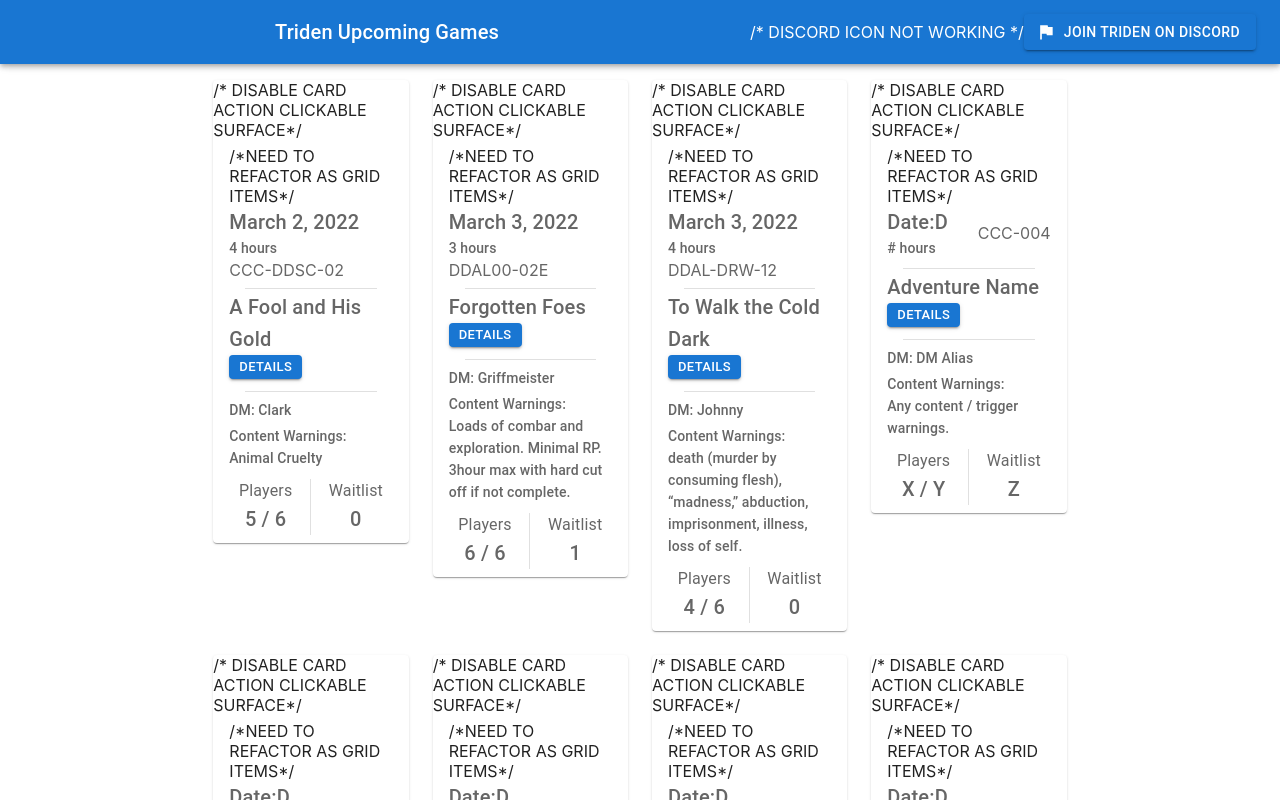
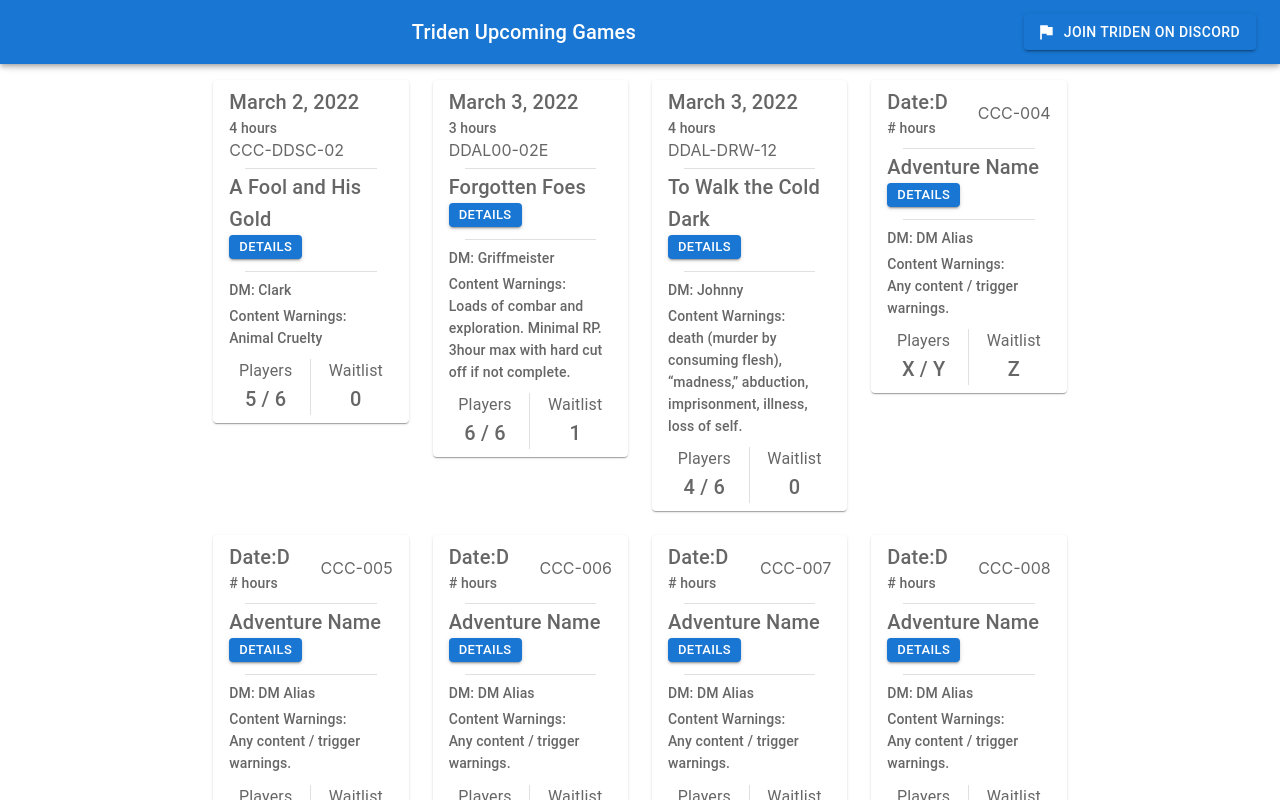
Before and after one commit to MykeMyke/TridenGamesWebsite, a React (Create React App) app in the folder webcalendar/: page / in a window 1280 px wide. Shown: the top 800 px of the page. Built offline with nearby package versions, Linux system fonts and the light colour scheme.

Commit message:
Adding Popovers

```diff
--- /dev/null
+++ b/webcalendar/src/FullDescPopover.jsx
@@ -0,0 +1,49 @@
+import * as React from "react";
+import Popover from "@mui/material/Popover";
+import Typography from "@mui/material/Typography";
+import Button from "@mui/material/Button";
+import Game from "./calendarCard";
+
+export default function FullDescPopover() {
+  const [anchorEl, setAnchorEl] = React.useState(null);
+
+  const handleClick = (event) => {
+    setAnchorEl(event.currentTarget);
+  };
+
+  const handleClose = () => {
+    setAnchorEl(null);
+  };
+
+  const open = Boolean(anchorEl);
+  const id = open ? "simple-popover" : undefined;
+
+  return (
+    <div>
+      <Button
+        aria-describedby={id}
+        variant="contained"
+        onClick={handleClick}
+        size="small"
+        sx={{ pt: 0.2, pb: 0, mb: 1.5 }}
+      >
+        Details
+      </Button>
+      <Popover
+        id={id}
+        open={open}
+        anchorEl={anchorEl}
+        onClose={handleClose}
+        anchorOrigin={{
+          vertical: "bottom",
+          horizontal: "left",
+        }}
+      >
+        <Typography variant="body2" sx={{ p: 1 }}>
+          Adventure Summary:
+          {/* NEED TO READ MAPPED GAME.DESCRIPTIONFULL HERE */}
+        </Typography>
+      </Popover>
+    </div>
+  );
+}
--- a/webcalendar/src/calendarCard.jsx
+++ b/webcalendar/src/calendarCard.jsx
@@ -1,15 +1,13 @@
 import * as React from "react";
 import PropTypes from "prop-types";
-import { Box, ThemeProvider, typography } from "@mui/system";
+import { Box, typography } from "@mui/system";
 import Card from "@mui/material/Card";
 import CardContent from "@mui/material/CardContent";
-import CardHeader from "@mui/material/CardHeader";
-import Popover from "@mui/material/Popover";
 import Typography from "@mui/material/Typography";
-import Button from "@mui/material/Button";
-import { CardActionArea, CardActions } from "@mui/material";
+import { CardActions } from "@mui/material";
 import Grid from "@mui/material/Grid";
 import Divider from "@mui/material/Divider";
+import FullDescPopover from "./FullDescPopover";
 
 const Game = (props) => {
   const {
@@ -27,14 +25,6 @@ const Game = (props) => {
   } = props;
   return (
     <Card sx={{ maxWidth: 450 }}>
-      /* DISABLE CARD ACTION CLICKABLE SURFACE*/
-      {/* <CardActionArea> */}
-      {/* <CardMedia
-          component="img"
-          height="140"
-          image="/static/images/cards/contemplative-reptile.jpg"
-          alt="green iguana"
-        /> */}
       <CardContent sx={{ pt: 0.75, pb: 0.2, "&:last-child": { pb: 0 } }}>
         <Grid
           container
@@ -42,7 +32,7 @@ const Game = (props) => {
           justifyContent="space-between"
           alignItems="center"
         >
-          /*NEED TO REFACTOR AS GRID ITEMS*/
+          {/* NEED TO REFACTOR AS GRID ITEMS */}
           <Box>
             <Typography variant="h6" color="text.secondary" marginRight={3}>
               {Date}
@@ -66,13 +56,7 @@ const Game = (props) => {
         <Typography variant="h6" color="text.secondary" sx={{ pt: 0.2 }}>
           {AdvName}
         </Typography>
-        <Button
-          variant="contained"
-          size="small"
-          sx={{ pt: 0.2, pb: 0, mb: 1.5 }}
-        >
-          Details
-        </Button>
+        <FullDescPopover info={`#${Game.DescriptionFull}`} />
         <Divider variant="middle" sx={{ mb: 1 }} />
         <Typography variant="subtitle2" color="text.secondary" display="block">
           DM: {DM}
--- a/webcalendar/src/header.jsx
+++ b/webcalendar/src/header.jsx
@@ -39,7 +39,7 @@ const Header = () => {
           >
             Triden Upcoming Games
           </Typography>
-          /* DISCORD ICON NOT WORKING */
+          {/* DISCORD ICON NOT WORKING */}
           {/* <FontAwesomeIcon icon="fa-discord" /> */}
           <Button
             variant="contained"
```
Also changed, not shown: webcalendar/src/content.jsx (+0 -20 lines).
